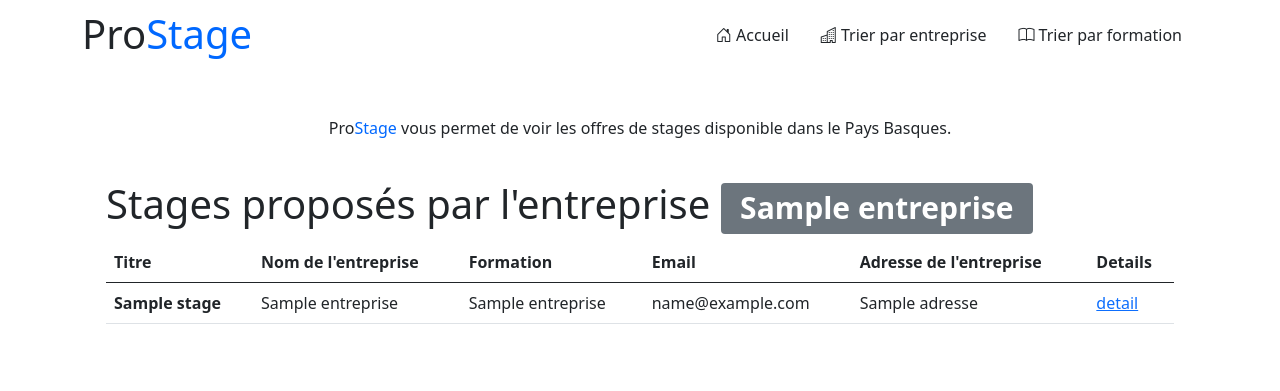
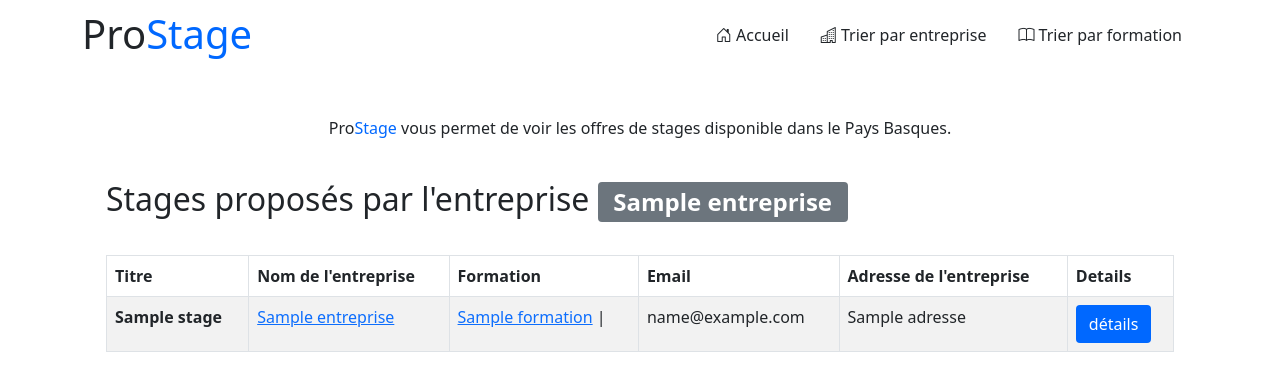
Before and after one commit to AntonMestre/Symfony-tp, a Symfony app: template templates/pro_stage/stageEntreprise.html.twig in a window 1280 px wide. Shown: the top 391 px of the page. Run offline with Twig, Linux system fonts and the light colour scheme; the template is opened without the code that fills it: most values are stand-ins (such as "Sample title", 1, 10 or a date in 2020); some libraries are stand-ins or nearby versions.

Commit message:
design complet

```diff
--- a/templates/pro_stage/entreprise.html.twig
+++ b/templates/pro_stage/entreprise.html.twig
@@ -25,7 +25,7 @@
     {% for stage in entreprise.stages %}
   <tr>
     <th scope="row">{{ stage.titre }}</th>
-    <td>{{ stage.entreprise.nom }}</td>
+    <td><a href="{{ path('stageEntreprise', {'id': stage.entreprise.id}) }}" >{{ stage.entreprise.nom }}<a></td>
     <td>{% for formation in stage.formations %} <a href="{{ path('stageFormation', {'id': formation.id}) }}" >{{ formation.titre }}</a> | {% endfor %}</td>
     <td>{{ stage.email }}</td>
     <td>{{ stage.entreprise.adresse }}</td>
--- a/templates/pro_stage/formation.html.twig
+++ b/templates/pro_stage/formation.html.twig
@@ -25,7 +25,7 @@
     {% for stage in formation.stages %}
     <tr>
       <th scope="row">{{ stage.titre }}</th>
-      <td>{{ stage.entreprise.nom }}</td>
+      <td><a href="{{ path('stageEntreprise', {'id': stage.entreprise.id}) }}" >{{ stage.entreprise.nom }}<a></td>
       <td>{% for formation in stage.formations %} <a href="{{ path('stageFormation', {'id': formation.id}) }}" >{{ formation.titre }}</a> | {% endfor %}</td>
       <td>{{ stage.email }}</td>
       <td>{{ stage.entreprise.adresse }}</td>
--- a/templates/pro_stage/index.html.twig
+++ b/templates/pro_stage/index.html.twig
@@ -7,8 +7,11 @@
 {# On remplit le corps de la template #}
 {% block body %}
 
+<!-- Contenue de page -->
 <div class="container">
 <h2 style="padding-bottom:25px;"> Tous les stages disponible sur la plateforme</h2>
+
+  <!-- Affichage du tableau regroupant les stages -->
 <table class="table table-striped table-bordered" >
 <thead >
   <tr>
@@ -24,7 +27,7 @@
   {% for stage in stages %}
   <tr>
     <th scope="row">{{ stage.titre }}</th>
-    <td>{{ stage.entreprise.nom }}</td>
+    <td><a href="{{ path('stageEntreprise', {'id': stage.entreprise.id}) }}" >{{ stage.entreprise.nom }}<a></td>
     <td>{% for formation in stage.formations %} <a href="{{ path('stageFormation', {'id': formation.id}) }}" >{{ formation.titre }}</a> | {% endfor %}</td>
     <td>{{ stage.email }}</td>
     <td>{{ stage.entreprise.adresse }}</td>
--- a/templates/pro_stage/stage.html.twig
+++ b/templates/pro_stage/stage.html.twig
@@ -9,11 +9,11 @@
 
   <!-- Description du stage -->
   <div class="container">
-  <h1>Stage</h1>
+  <h2 style="padding-bottom:25px;">Stage</h2>
   <ul>
     <li>Titre : {{ stage.titre }}</li>
-    <li>Entreprise : {{ stage.entreprise.nom }}</li>
-    <li>Formation(s) : {% for formation in stage.formations %} {{ formation.titre }} | {% endfor %}</li>
+    <li>Entreprise : <a href="{{ path('stageEntreprise', {'id': stage.entreprise.id}) }}" >{{ stage.entreprise.nom }}<a></li>
+    <li>Formation(s) : {% for formation in stage.formations %}<a href="{{ path('stageFormation', {'id': formation.id}) }}" >{{ formation.titre }}</a> | {% endfor %}</li>
     <li>Email : {{ stage.email }}</li>
     <li>Adresse : {{ stage.entreprise.adresse }}</li>
     <li>Activité : {{ stage.activite }}</li>
--- a/templates/pro_stage/stageEntreprise.html.twig
+++ b/templates/pro_stage/stageEntreprise.html.twig
@@ -2,17 +2,17 @@
 {% extends 'base.html.twig' %}
 
 {# On remplit le titre de la template #}
-{% block title %}Stage{% endblock %}
+{% block title %}Stage | {{ entreprise.nom }}{% endblock %}
 
 {# On remplit le corps de la template #}
 {% block body %}
 
   <!-- Contenue de page -->
   <div class="container">
-  <h1>Stages proposés par l'entreprise <span class="badge bg-secondary">{{ entreprise.nom }}</span></h1>
+  <h2 style="padding-bottom:25px;">Stages proposés par l'entreprise <span class="badge bg-secondary">{{ entreprise.nom }}</span></h2>
 
     <!-- Affichage du tableau regroupant les stages -->
-    <table class="table">
+    <table class="table table-striped table-bordered">
     <thead>
       <tr>
         <th scope="col">Titre</th>
@@ -27,11 +27,11 @@
       {% for stage in entreprise.stages %}
       <tr>
         <th scope="row">{{ stage.titre }}</th>
-        <td>{{ stage.entreprise.nom }}</td>
-        <td>{{ entreprise.nom }}</td>
+        <td><a href="{{ path('stageEntreprise', {'id': stage.entreprise.id}) }}" >{{ stage.entreprise.nom }}<a></td>
+        <td>{% for formation in stage.formations %} <a href="{{ path('stageFormation', {'id': formation.id}) }}" >{{ formation.titre }}</a> | {% endfor %}</td>
         <td>{{ stage.email }}</td>
         <td>{{ stage.entreprise.adresse }}</td>
-        <td><a href="{{ path('stage', {'id': stage.id}) }}">detail</a></td>
+        <td><a  class="btn" style="background-color:#0068FF;color:white;" href="{{ path('stage', {'id': stage.id}) }}">détails</a></td>
       </tr>
       {% endfor %}
     </tbody>
```
Also changed, not shown: templates/pro_stage/stageFormation.html.twig (+6 -6 lines).
